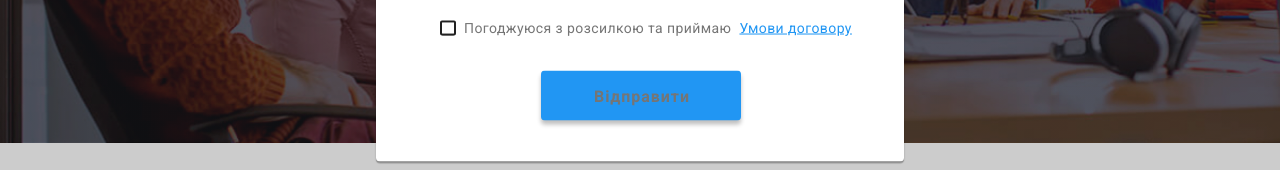
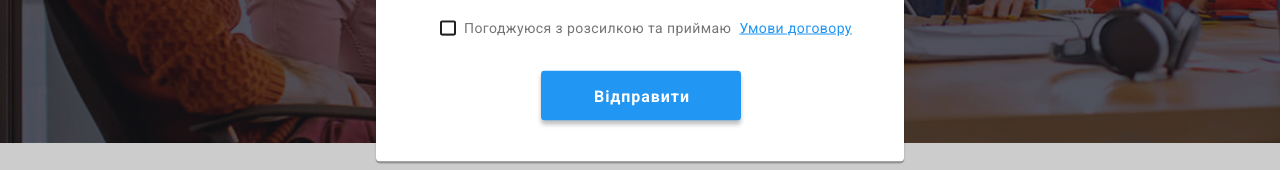
Before and after one commit to Valerii69/goit-markup-hw-07, a plain HTML site: page index.html in a window 1280 px wide. Shown: the part 540-710 px from the top of the page. Drawn offline with nearby package versions, Linux system fonts and the light colour scheme.

Commit message:
fix modal

```diff
--- a/sass/components/_modal.scss
+++ b/sass/components/_modal.scss
@@ -257,7 +257,7 @@ padding-left: 42px;
 }
 
 .modal__button {
-    color: var(--white-color);
+    color: $whiteColor;
     cursor: pointer;
     font-weight: 700;
     font-size: 16px;
```
Also changed, not shown: css/main.css, css/main.min.css, 2 other files.
